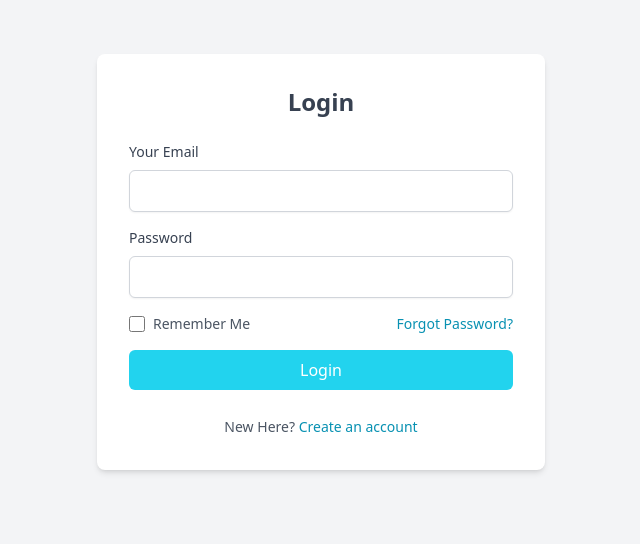
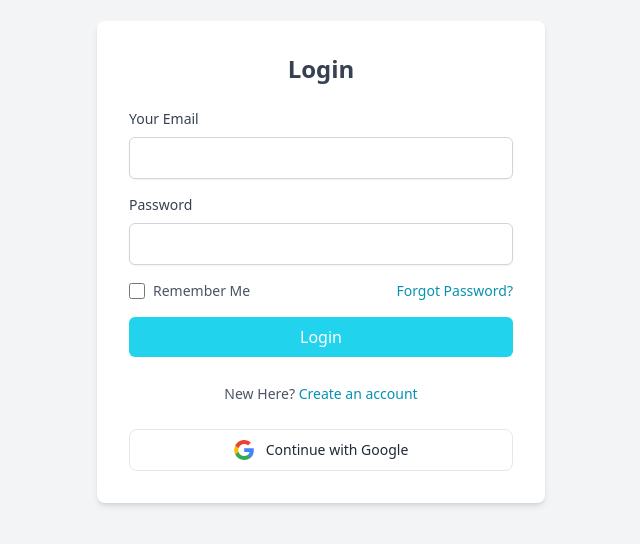
Before and after one commit to MahmoudHussien7/blog-post-react, a React (Vite) app: page /login in a window 1280 px wide. Shown: the part 138-682 px from the top of the page, without its empty margins (319-959 px from the left). Built offline with nearby package versions, Linux system fonts and the light colour scheme; no server answers.

Commit message:
feat: :sparkles: Add Firebase Authentication with Google Login

```diff
--- a/package.json
+++ b/package.json
@@ -11,6 +11,7 @@
   },
   "dependencies": {
     "axios": "^1.7.2",
+    "firebase": "^10.12.3",
     "json-server": "^1.0.0-beta.1",
     "react": "^18.3.1",
     "react-dom": "^18.3.1",
--- a/src/App.jsx
+++ b/src/App.jsx
@@ -8,6 +8,8 @@ import {
 } from "react-router-dom";
 import Login from "./Pages/Login";
 import Register from "./Pages/Register";
+import { AuthProvider } from "./Contexts/authContext";
+
 import FlipTransition from "./Components/FlipTransition";
 import Home from "./Pages/Home";
 import Navbar from "./Components/Navbar";
@@ -29,7 +31,9 @@ function App() {
 export default function AppWrapper() {
   return (
     <Router>
-      <App />
+      <AuthProvider>
+        <App />
+      </AuthProvider>
     </Router>
   );
 }
--- /dev/null
+++ b/src/Contexts/authContext/index.jsx
@@ -0,0 +1,61 @@
+import React, { useContext, useState, useEffect } from "react";
+import { auth } from "../../firebase/firebase";
+// import { GoogleAuthProvider } from "firebase/auth";
+import { onAuthStateChanged } from "firebase/auth";
+
+const AuthContext = React.createContext();
+
+export function useAuth() {
+  return useContext(AuthContext);
+}
+export function AuthProvider({ children }) {
+  const [currentUser, setCurrentUser] = useState(null);
+  const [userLoggedIn, setUserLoggedIn] = useState(false);
+  const [isEmailUser, setIsEmailUser] = useState(false);
+  const [isGoogleUser, setIsGoogleUser] = useState(false);
+  const [loading, setLoading] = useState(true);
+
+  useEffect(() => {
+    const unsubscribe = onAuthStateChanged(auth, initializeUser);
+    return unsubscribe;
+  }, []);
+
+  async function initializeUser(user) {
+    if (user) {
+      setCurrentUser({ ...user });
+
+      // check if provider is email and password login
+      const isEmail = user.providerData.some(
+        (provider) => provider.providerId === "password"
+      );
+      setIsEmailUser(isEmail);
+
+      // check if the auth provider is google or not
+      //   const isGoogle = user.providerData.some(
+      //     (provider) => provider.providerId === GoogleAuthProvider.PROVIDER_ID
+      //   );
+      //   setIsGoogleUser(isGoogle);
+
+      setUserLoggedIn(true);
+    } else {
+      setCurrentUser(null);
+      setUserLoggedIn(false);
+    }
+
+    setLoading(false);
+  }
+
+  const value = {
+    userLoggedIn,
+    isEmailUser,
+    isGoogleUser,
+    currentUser,
+    setCurrentUser,
+  };
+
+  return (
+    <AuthContext.Provider value={value}>
+      {!loading && children}
+    </AuthContext.Provider>
+  );
+}
--- a/src/Pages/Home.jsx
+++ b/src/Pages/Home.jsx
@@ -3,6 +3,7 @@ import React, { useEffect, useState } from "react";
 import Navbar from "../Components/Navbar";
 import Posts from "../Components/Posts";
 import Login from "../Pages/Login";
+
 export default function Home() {
   const [posts, setPosts] = useState([]);
 
--- a/src/Pages/Login.jsx
+++ b/src/Pages/Login.jsx
@@ -1,19 +1,62 @@
-import React from "react";
-import Register from "../Pages/Register";
-import { Link } from "react-router-dom";
+import React, { useState } from "react";
+import { Link, Navigate } from "react-router-dom";
 import Navbar from "../Components/Navbar";
 import Logo from "./../assets/Images/Logo.png";
+import {
+  doSignInWithEmailAndPassword,
+  doSignInWithGoogle,
+} from "../firebase/auth";
+import { useAuth } from "../Contexts/authContext";
 
 export default function Login() {
+  const { userLoggedIn } = useAuth();
+
+  const [email, setEmail] = useState("");
+  const [password, setPassword] = useState("");
+  const [isSigningIn, setIsSigningIn] = useState(false);
+  const [errorMessage, setErrorMessage] = useState("");
+
+  const onSubmit = async (e) => {
+    e.preventDefault();
+    if (!isSigningIn) {
+      setIsSigningIn(true);
+      try {
+        await doSignInWithEmailAndPassword(email, password);
+      } catch (error) {
+        setErrorMessage(error.message);
+        setIsSigningIn(false);
+      }
+    }
+  };
+
+  const onGoogleSignIn = async (e) => {
+    e.preventDefault();
+    if (!isSigningIn) {
+      setIsSigningIn(true);
+      try {
+        await doSignInWithGoogle();
+      } catch (error) {
+        setErrorMessage(error.message);
+        setIsSigningIn(false);
+      }
+    }
+  };
+
   return (
     <>
+      {userLoggedIn && <Navigate to="/" replace={true} />}
+
       <div className="flex items-center justify-center min-h-screen bg-gray-100">
         <div className="w-full max-w-md p-8 space-y-6 bg-white rounded-lg shadow-md">
           <h1 className="text-2xl font-semibold text-center text-gray-700">
             Login
           </h1>
 
-          <form className="space-y-4">
+          {errorMessage && (
+            <div className="text-red-600 text-center">{errorMessage}</div>
+          )}
+
+          <form onSubmit={onSubmit} className="space-y-4">
             <div className="space-y-2">
               <label
                 htmlFor="email"
@@ -24,6 +67,10 @@ export default function Login() {
               <input
                 type="email"
                 id="email"
+                autoComplete="email"
+                required
+                value={email}
+                onChange={(e) => setEmail(e.target.value)}
                 className="w-full px-3 py-2 border border-gray-300 rounded-md shadow-sm focus:outline-none focus:ring-cyan-500 focus:border-cyan-500"
               />
             </div>
@@ -38,6 +85,10 @@ export default function Login() {
               <input
                 type="password"
                 id="password"
+                autoComplete="current-password"
+                required
+                value={password}
+                onChange={(e) => setPassword(e.target.value)}
                 className="w-full px-3 py-2 border border-gray-300 rounded-md shadow-sm focus:outline-none focus:ring-cyan-500 focus:border-cyan-500"
               />
             </div>
@@ -77,6 +128,47 @@ export default function Login() {
               </Link>
             </span>
           </div>
+          <button
+            disabled={isSigningIn}
+            onClick={onGoogleSignIn}
+            className={`w-full flex items-center justify-center gap-x-3 py-2.5 border rounded-lg text-sm font-medium  ${
+              isSigningIn
+                ? "cursor-not-allowed"
+                : "hover:bg-gray-100 transition duration-300 active:bg-gray-100"
+            }`}
+          >
+            <svg
+              className="w-5 h-5"
+              viewBox="0 0 48 48"
+              fill="none"
+              xmlns="http://www.w3.org/2000/svg"
+            >
+              <g clipPath="url(#clip0_17_40)">
+                <path
+                  d="M47.532 24.5528C47.532 22.9214 47.3997 21.2811 47.1175 19.6761H24.48V28.9181H37.4434C36.9055 31.8988 35.177 34.5356 32.6461 36.2111V42.2078H40.3801C44.9217 38.0278 47.532 31.8547 47.532 24.5528Z"
+                  fill="#4285F4"
+                />
+                <path
+                  d="M24.48 48.0016C30.9529 48.0016 36.4116 45.8764 40.3888 42.2078L32.6549 36.2111C30.5031 37.675 27.7252 38.5039 24.4888 38.5039C18.2275 38.5039 12.9187 34.2798 11.0139 28.6006H3.03296V34.7825C7.10718 42.8868 15.4056 48.0016 24.48 48.0016Z"
+                  fill="#34A853"
+                />
+                <path
+                  d="M11.0051 28.6006C9.99973 25.6199 9.99973 22.3922 11.0051 19.4115V13.2296H3.03298C-0.371021 20.0112 -0.371021 28.0009 3.03298 34.7825L11.0051 28.6006Z"
+                  fill="#FBBC04"
+                />
+                <path
+                  d="M24.48 9.49932C27.9016 9.44641 31.2086 10.7339 33.6866 13.0973L40.5387 6.24523C36.2 2.17101 30.4414 -0.068932 24.48 0.00161733C15.4055 0.00161733 7.10718 5.11644 3.03296 13.2296L11.005 19.4115C12.901 13.7235 18.2187 9.49932 24.48 9.49932Z"
+                  fill="#EA4335"
+                />
+              </g>
+              <defs>
+                <clipPath id="clip0_17_40">
+                  <rect width="48" height="48" fill="white" />
+                </clipPath>
+              </defs>
+            </svg>
+            {isSigningIn ? "Signing In..." : "Continue with Google"}
+          </button>
         </div>
       </div>
     </>
--- a/src/Pages/Register.jsx
+++ b/src/Pages/Register.jsx
@@ -1,36 +1,40 @@
 import React, { useState } from "react";
-import { Link } from "react-router-dom";
+import { Navigate, Link, useNavigate } from "react-router-dom";
 import Navbar from "../Components/Navbar";
 import Logo from "./../assets/Images/Logo.png";
+import { useAuth } from "../Contexts/authContext";
+import { doCreateUserWithEmailAndPassword } from "../firebase/auth";
 
 export default function Register() {
+  const navigate = useNavigate();
+
   const [email, setEmail] = useState("");
   const [password, setPassword] = useState("");
-  const [confirmPassword, setConfirmPassword] = useState("");
+  const [confirmPassword, setconfirmPassword] = useState("");
+  const [isRegistering, setIsRegistering] = useState(false);
+  const [errorMessage, setErrorMessage] = useState("");
 
-  const handleRegister = (e) => {
+  const { userLoggedIn } = useAuth();
+
+  const onSubmit = async (e) => {
     e.preventDefault();
-    // Check if passwords match
-    if (password !== confirmPassword) {
-      alert("Passwords don't match");
-      return;
+    if (!isRegistering) {
+      setIsRegistering(true);
+      await doCreateUserWithEmailAndPassword(email, password);
     }
-    // Save registration data in localStorage
-    localStorage.setItem("registeredUser", JSON.stringify({ email, password }));
-    alert("Registration successful! Please login.");
-    // Redirect or navigate to login page
-    // Example: history.push('/login');
   };
 
   return (
     <>
+      {userLoggedIn && <Navigate to={"/"} replace={true} />}
+
       <div className="flex items-center justify-center min-h-screen bg-gray-100">
         <div className="w-full max-w-md p-8 space-y-6 bg-white rounded-lg shadow-md">
           <h1 className="text-2xl font-semibold text-center text-gray-700">
             Register
           </h1>
 
-          <form className="space-y-4">
+          <form onSubmit={onSubmit} className="space-y-4">
             <div className="space-y-2">
               <label
                 htmlFor="email"
@@ -41,6 +45,12 @@ export default function Register() {
               <input
                 type="email"
                 id="email"
+                autoComplete="email"
+                required
+                value={email}
+                onChange={(e) => {
+                  setEmail(e.target.value);
+                }}
                 className="w-full px-3 py-2 border border-gray-300 rounded-md shadow-sm focus:outline-none focus:ring-cyan-500 focus:border-cyan-500"
               />
             </div>
@@ -53,8 +63,14 @@ export default function Register() {
                 Password
               </label>
               <input
+                disabled={isRegistering}
                 type="password"
-                id="password"
+                autoComplete="new-password"
+                required
+                value={password}
+                onChange={(e) => {
+                  setPassword(e.target.value);
+                }}
                 className="w-full px-3 py-2 border border-gray-300 rounded-md shadow-sm focus:outline-none focus:ring-cyan-500 focus:border-cyan-500"
               />
             </div>
@@ -67,14 +83,21 @@ export default function Register() {
                 Confirm Password
               </label>
               <input
+                disabled={isRegistering}
                 type="password"
-                id="confirm-password"
+                autoComplete="off"
+                required
+                value={confirmPassword}
+                onChange={(e) => {
+                  setconfirmPassword(e.target.value);
+                }}
                 className="w-full px-3 py-2 border border-gray-300 rounded-md shadow-sm focus:outline-none focus:ring-cyan-500 focus:border-cyan-500"
               />
             </div>
 
             <button
               type="submit"
+              disabled={isRegistering}
               className="w-full py-2 text-white bg-cyan-400 rounded-md hover:bg-cyan-700 focus:outline-none focus:ring-2 focus:ring-cyan-500 focus:ring-offset-2 transition-colors duration-200"
             >
               Register
--- /dev/null
+++ b/src/firebase/auth.js
@@ -0,0 +1,44 @@
+import { auth } from "./firebase";
+import {
+  createUserWithEmailAndPassword,
+  signInWithEmailAndPassword,
+  sendPasswordResetEmail,
+  sendEmailVerification,
+  updatePassword,
+  signInWithPopup,
+  GoogleAuthProvider,
+} from "firebase/auth";
+
+export const doCreateUserWithEmailAndPassword = async (email, password) => {
+  return createUserWithEmailAndPassword(auth, email, password);
+};
+
+export const doSignInWithEmailAndPassword = (email, password) => {
+  return signInWithEmailAndPassword(auth, email, password);
+};
+
+export const doSignInWithGoogle = async () => {
+  const provider = new GoogleAuthProvider();
+  const result = await signInWithPopup(auth, provider);
+  const user = result.user;
+
+  // add user to firestore
+};
+
+export const doSignOut = () => {
+  return auth.signOut();
+};
+
+export const doPasswordReset = (email) => {
+  return sendPasswordResetEmail(auth, email);
+};
+
+export const doPasswordChange = (password) => {
+  return updatePassword(auth.currentUser, password);
+};
+
+export const doSendEmailVerification = () => {
+  return sendEmailVerification(auth.currentUser, {
+    url: `${window.location.origin}/home`,
+  });
+};
```
Also changed, not shown: src/Components/Navbar.jsx (+23 -7 lines), src/firebase/firebase.js (added, +20 -0 lines), 1 other file (tests, documents, lock files or other folders).
